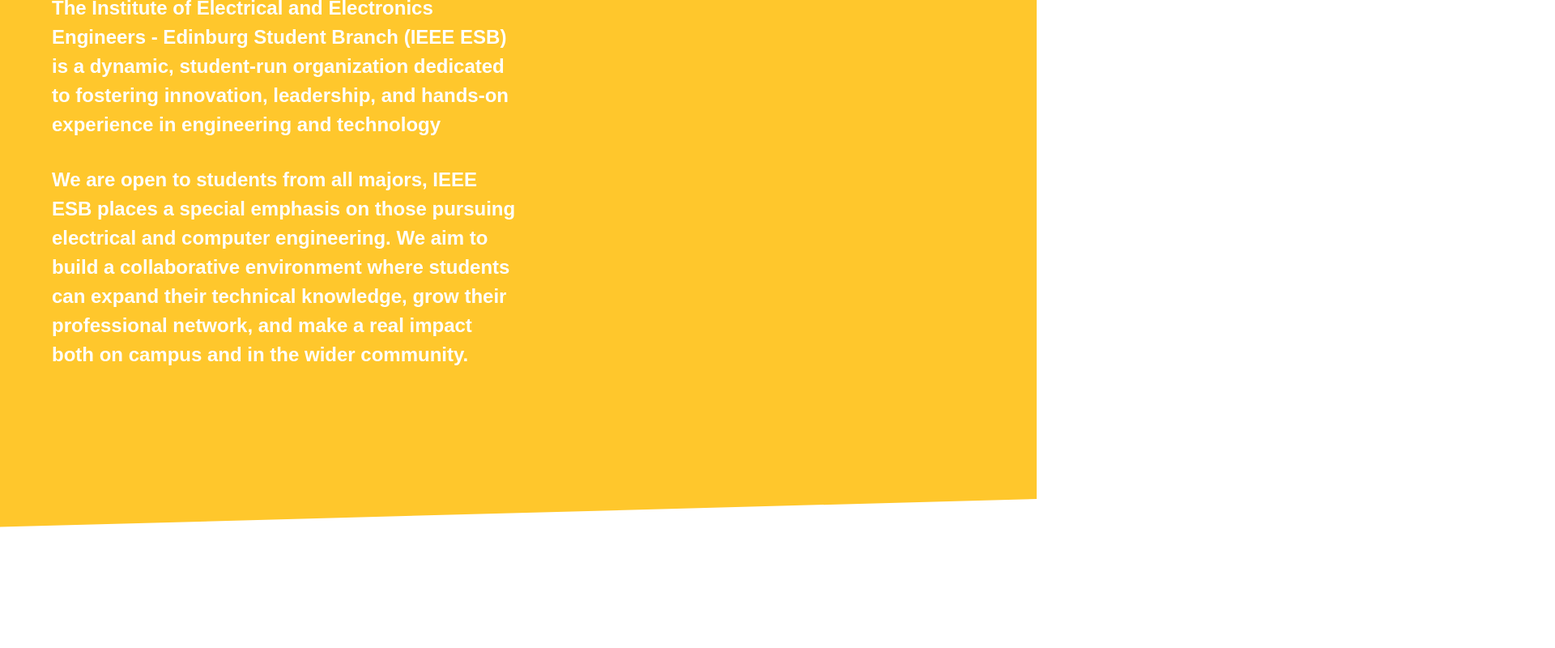
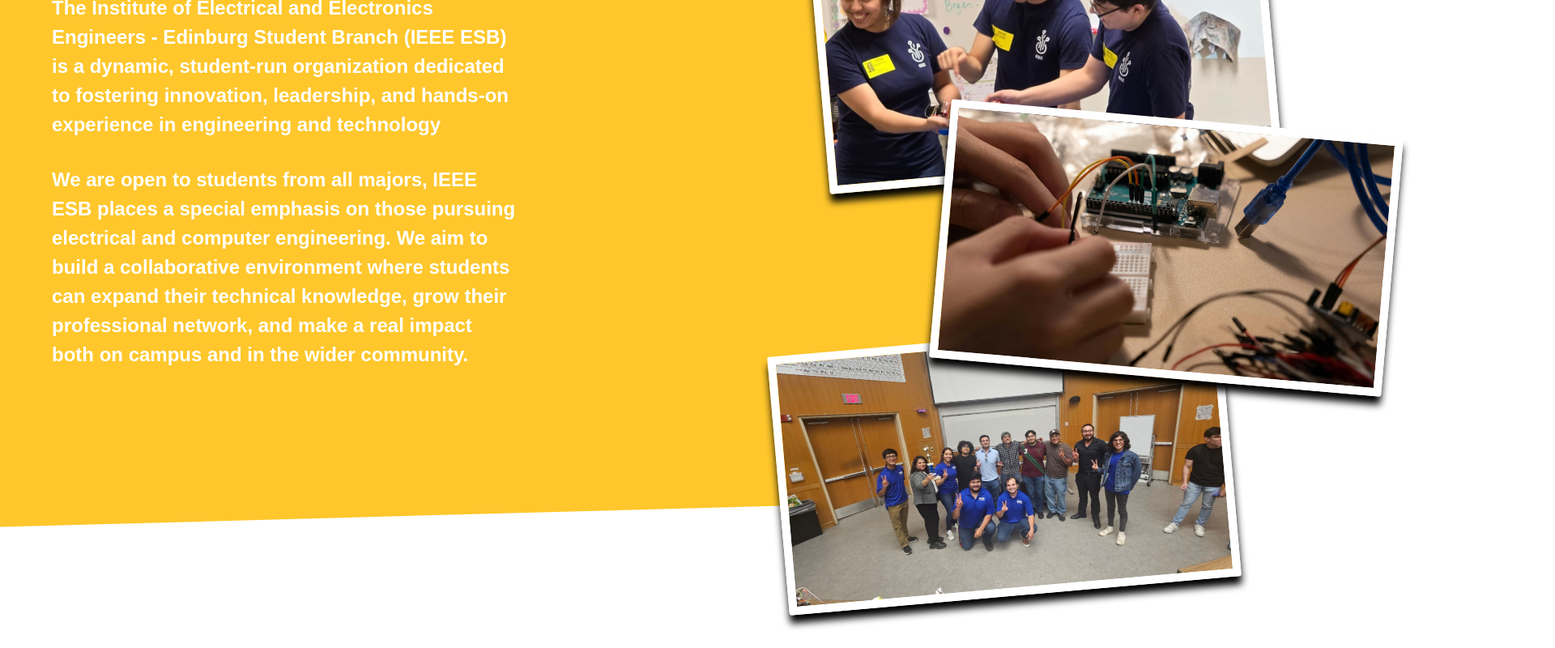
Before and after one commit to IEEE-ESB/R5-Conference-Website, a Next.js app: page /about in a window 1280 px wide. Shown: the part 440-1240 px from the top of the page at 81% size, 1920 px wide, since content can reach past the window. Built offline with nearby package versions, Linux system fonts and the light colour scheme.

Commit message:
image stack started, needs variability

```diff
--- a/app/about/page.tsx
+++ b/app/about/page.tsx
@@ -1,4 +1,5 @@
 import AngledRectangle from "../components/AngledRectangle/AngledRectangle";
+import ImageStack from "../components/ImageStack/ImageStack";
 import styles from "./page.module.css";
 
 export default function About() {
@@ -22,9 +23,9 @@
 							make a real impact both on campus and in the wider community.
 						</p>
 					</div>
-					<img />
 				</div>
 			</AngledRectangle>
+			<ImageStack />
 			<AngledRectangle color="white" textColor="blue" flipped={true}>
 				<h2 className={styles.missionTitle}>Our Mission</h2>
 				<p className={styles.missionContent}>
--- a/app/components/AngledRectangle/AngledRectangle.module.css
+++ b/app/components/AngledRectangle/AngledRectangle.module.css
@@ -7,6 +7,7 @@
 	/* overflow: hidden; */
 	margin: -5rem 0;
 	padding: 5rem 0;
+	z-index: 1;
 }
 
 .angled_rectangle h1 {
--- /dev/null
+++ b/app/components/ImageStack/ImageStack.module.css
@@ -0,0 +1,43 @@
+.container {
+	display: absolute;
+	flex-direction: column;
+	align-items: center;
+	justify-content: center;
+	position: relative;
+	top: -45rem; /* These need to change with parameters */
+	left: 60rem;
+}
+
+.photo {
+	display: block;
+	object-fit: cover;
+	border: 10px white solid;
+	box-shadow: 0 10px 10px rgba(0, 0, 0, 1);
+	border-radius: 3px;
+	width: 35rem;
+	height: 20rem;
+}
+
+.image1 {
+	top: 0px;
+	left: 50px;
+	position: absolute;
+	transform: rotate(-5deg);
+	z-index: 2;
+}
+
+.image2 {
+	position: absolute;
+	top: 250px;
+	left: 200px;
+	transform: rotate(5deg);
+	z-index: 3;
+}
+
+.image3 {
+	position: absolute;
+	top: 520px;
+	left: 0px;
+	transform: rotate(-5deg);
+	z-index: 2;
+}
--- /dev/null
+++ b/app/components/ImageStack/ImageStack.tsx
@@ -0,0 +1,23 @@
+import styles from "./ImageStack.module.css";
+
+export default function ImageStack() {
+	return (
+		<div className={styles.container}>
+			<img
+				src="/kids_class_presentation.jpg"
+				alt="IEEE Presentation"
+				className={`${styles.image1} ${styles.photo}`}
+			/>
+			<img
+				src="/hero.jpg"
+				alt="Workshop Activity"
+				className={`${styles.image2} ${styles.photo}`}
+			/>
+			<img
+				src="/2024_group_pic.jpeg"
+				alt="Team Photo"
+				className={`${styles.image3} ${styles.photo}`}
+			/>
+		</div>
+	);
+}
```
